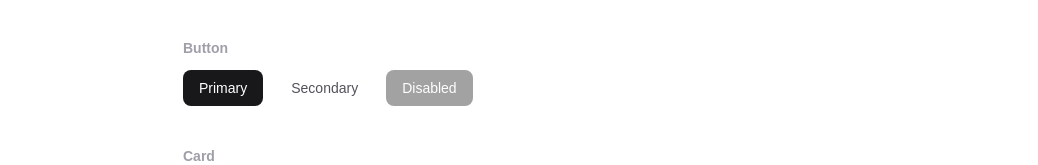
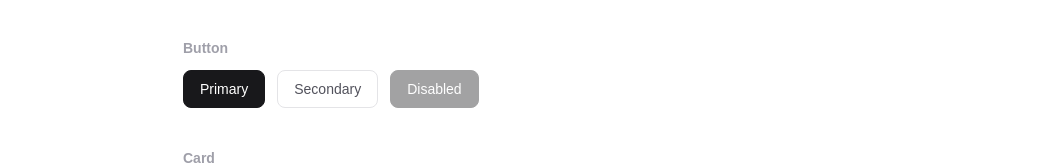
Before and after one commit to rasiolisufaj/ft_transcendence, a Next.js app: page /dev/ui in a window 1280 px wide. Shown: the part 135-300 px from the top of the page, without its empty margins (121-1159 px from the left). Built offline with nearby package versions, Linux system fonts and the light colour scheme.

Commit message:
add border to Button variant

```diff
--- a/src/components/ui/Button.tsx
+++ b/src/components/ui/Button.tsx
@@ -6,13 +6,13 @@ type ButtonProps = ButtonHTMLAttributes<HTMLButtonElement> & {
 
 export function Button({ variant = "primary", className = "", ...props }: ButtonProps) {
   const base =
-    "inline-flex items-center justify-center rounded-lg px-4 py-2 text-sm font-medium transition focus-visible:outline focus-visible:outline-2 focus-visible:outline-offset-2 focus-visible:outline-zinc-500 disabled:opacity-40 disabled:cursor-not-allowed";
+  "inline-flex items-center justify-center rounded-lg border px-4 py-2 text-sm font-medium transition focus-visible:outline focus-visible:outline-2 focus-visible:outline-offset-2 focus-visible:outline-zinc-500 disabled:opacity-40 disabled:cursor-not-allowed";
 
   const variants = {
     primary:
-      "bg-zinc-900 text-white hover:bg-zinc-700 dark:bg-zinc-100 dark:text-zinc-900 dark:hover:bg-zinc-300",
+      "border-zinc-900 bg-zinc-900 text-white hover:border-zinc-700 hover:bg-zinc-700 dark:border-zinc-100 dark:bg-zinc-100 dark:text-zinc-900 dark:hover:border-zinc-300 dark:hover:bg-zinc-300",
     secondary:
-      "bg-transparent text-zinc-600 hover:text-zinc-900 dark:text-zinc-400 dark:hover:text-zinc-100",
+      "border-zinc-200 bg-transparent text-zinc-600 hover:border-zinc-300 hover:text-zinc-900 dark:border-zinc-700 dark:text-zinc-400 dark:hover:border-zinc-600 dark:hover:text-zinc-100",
   };
 
   return (
```
